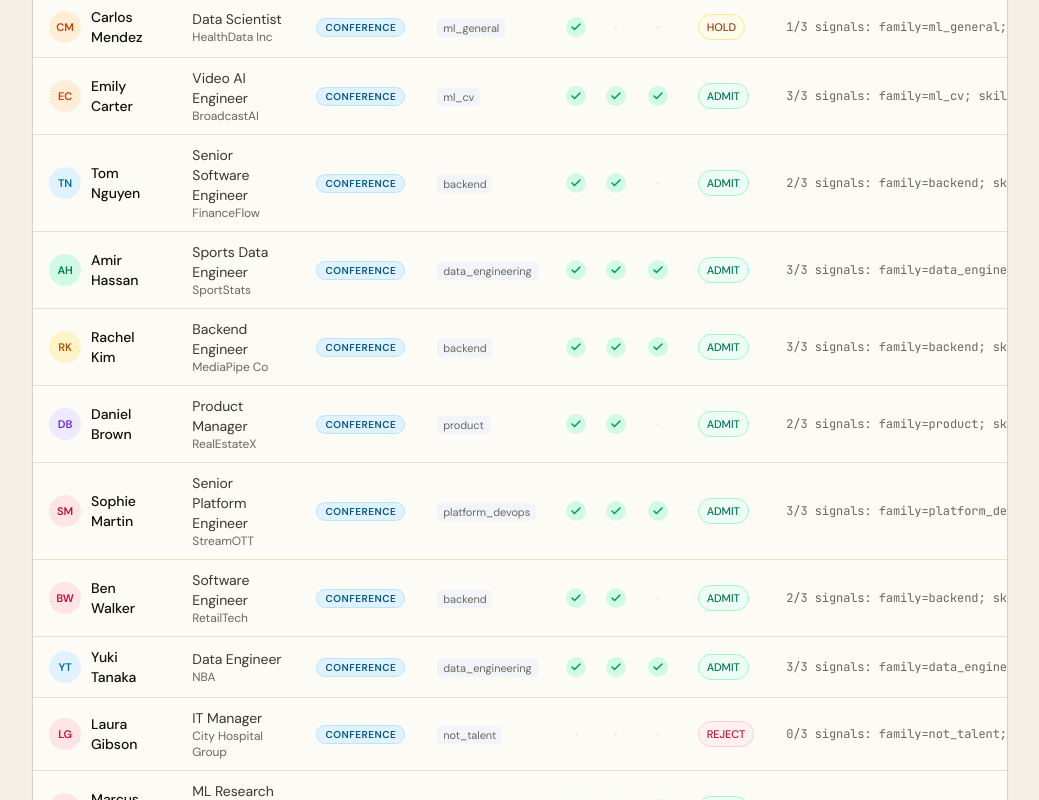
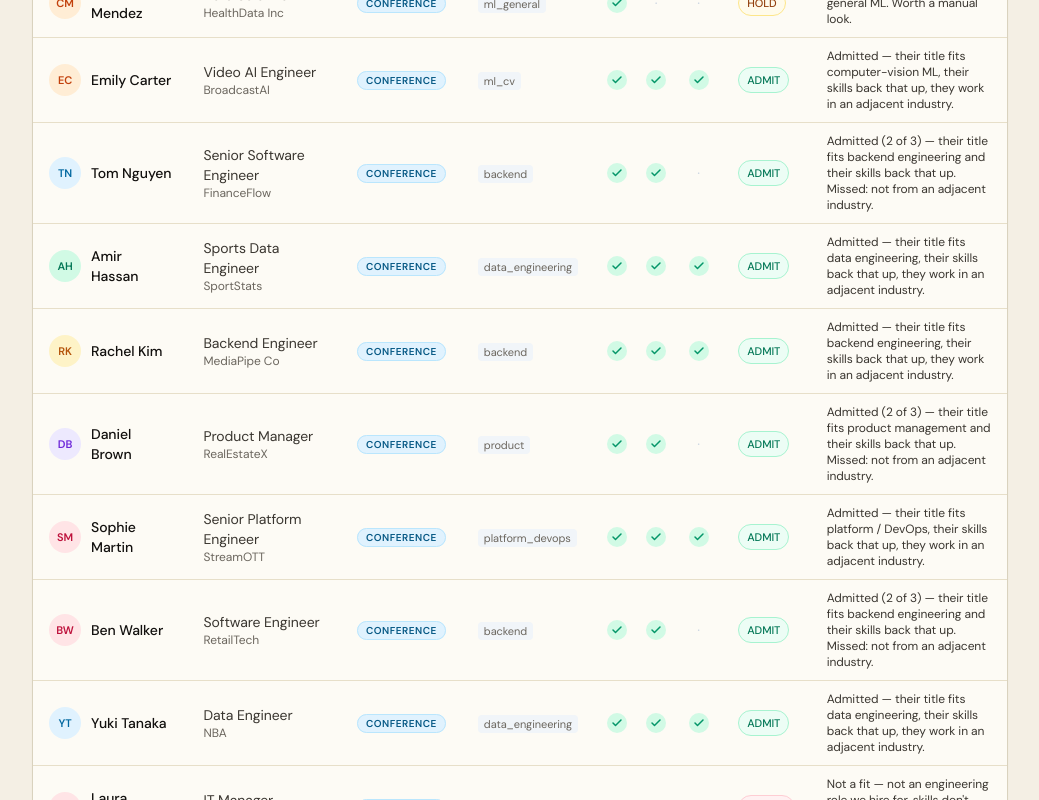
Before and after one commit to gal33k/wsc-talent-pool, a Next.js app in the folder web/: page /pool in a window 1280 px wide. Shown: the part 800-1600 px from the top of the page, without its empty margins (240-1279 px from the left). Built offline with nearby package versions, Linux system fonts and the light colour scheme.

Commit message:
Pool rows clickable + plain-English gate reasons + 'reconsider rejects' panel on job shortlist

```diff
--- a/web/app/jobs/[jobId]/shortlist-view.tsx
+++ b/web/app/jobs/[jobId]/shortlist-view.tsx
@@ -7,6 +7,7 @@ import { computeFit, computeWarmth, assignTier, TIER_ORDER } from "@/lib/scoring
 import CandidateCard from "@/components/CandidateCard";
 import CandidateDetail from "@/components/CandidateDetail";
 import WeightTuner from "@/components/WeightTuner";
+import Avatar from "@/components/Avatar";
 import { Icon } from "@/components/Icon";
 import { exportRows } from "@/lib/csv-export";
 
@@ -335,6 +336,77 @@ export default function ShortlistView({ jobId }: { jobId: string }) {
               </div>
             </div>
           )}
+
+          {/* Reconsider REJECTS — surface anyone gated out whose skills still
+              match the required list of THIS role. Reject was job-agnostic;
+              a new role can bring back someone we previously dropped. */}
+          {(() => {
+            const requiredSkillsLower = job.required_skills.map(s => s.replace(/\*$/, "").toLowerCase());
+            const reconsider = pool.candidates
+              .filter(c => c.gate.decision === "REJECT")
+              .map(c => {
+                const cs = (c.skills || []).map(s => s.toLowerCase());
+                const matches = requiredSkillsLower.filter(rs =>
+                  cs.some(s => s.includes(rs) || rs.includes(s))
+                );
+                return { candidate: c, matches };
+              })
+              .filter(r => r.matches.length >= 2)
+              .sort((a, b) => b.matches.length - a.matches.length)
+              .slice(0, 6);
+
+            if (reconsider.length === 0) return null;
+            return (
+              <section className="mt-8 card p-5 border-amber-200 bg-amber-50/40">
+                <div className="flex items-start gap-3 mb-3">
+                  <div className="w-8 h-8 rounded-md bg-amber-100 text-amber-800 flex items-center justify-center flex-shrink-0">
+                    <Icon name="alert" className="w-4 h-4" strokeWidth={2} />
+                  </div>
+                  <div className="min-w-0 flex-1">
+                    <h3 className="text-sm font-semibold text-text">
+                      {reconsider.length} previously-rejected {reconsider.length === 1 ? "candidate" : "candidates"} might fit this role
+                    </h3>
+                    <p className="text-xs text-mute mt-0.5 leading-relaxed">
+                      The pool gate is job-agnostic — these people were rejected as &ldquo;not talent
+                      in a domain we hire&rdquo; overall. But their skills match ≥2 of{" "}
+                      <strong className="text-text">{job.title}</strong>'s required list.
+                      Worth a second look. Click through to their dossier and re-admit if the recruiter agrees.
+                    </p>
+                  </div>
+                </div>
+                <ul className="space-y-2 mt-4">
+                  {reconsider.map(r => (
+                    <li
+                      key={r.candidate.id}
+                      onClick={() => setDetailId(r.candidate.id)}
+                      className="flex items-center gap-3 rounded-md bg-white border border-border px-3 py-2.5 cursor-pointer hover:border-amber-400 transition-colors"
+                    >
+                      <Avatar name={r.candidate.name} size="sm" />
+                      <div className="flex-1 min-w-0">
+                        <div className="text-sm font-medium text-text truncate">{r.candidate.name}</div>
+                        <div className="text-xs text-mute truncate">{r.candidate.title} · {r.candidate.company}</div>
+                      </div>
+                      <div className="flex flex-wrap gap-1 justify-end max-w-xs">
+                        {r.matches.slice(0, 4).map(m => (
+                          <span key={m} className="text-[10px] font-medium bg-emerald-100 text-emerald-800 rounded px-1.5 py-0.5">
+                            ✓ {m}
+                          </span>
+                        ))}
+                        {r.matches.length > 4 && (
+                          <span className="text-[10px] text-mute">+{r.matches.length - 4}</span>
+                        )}
+                      </div>
+                    </li>
+                  ))}
+                </ul>
+                <div className="text-[11px] text-mute mt-3 italic">
+                  Note: these were passed on by the gate for reasons like &ldquo;wrong role family
+                  overall&rdquo; or &ldquo;no adjacent industry.&rdquo; The skills overlap here is
+                  the recruiter's cue to check if the gate was too strict for THIS role.
+                </div>
+              </section>
+            );
+          })()}
         </div>
         <div>
           <WeightTuner />
--- a/web/app/pool/page.tsx
+++ b/web/app/pool/page.tsx
@@ -5,7 +5,57 @@ import { usePool } from "@/lib/data";
 import Avatar from "@/components/Avatar";
 import StatsBar from "@/components/StatsBar";
 import { Icon } from "@/components/Icon";
+import CandidateDetail from "@/components/CandidateDetail";
 import { exportRows } from "@/lib/csv-export";
+
+// Convert the mathematical gate reason string into plain English.
+// Uses the structured signals + role_family + a friendly family name map.
+const FAMILY_LABEL: Record<string, string> = {
+  ml_cv:            "computer-vision ML",
+  ml_general:       "general ML",
+  data_engineering: "data engineering",
+  backend:          "backend engineering",
+  frontend:         "frontend engineering",
+  platform_devops:  "platform / DevOps",
+  video_broadcast:  "video / broadcast",
+  sales_engineering: "sales engineering",
+  product:          "product management",
+  content:          "content / editorial",
+  not_talent:       "not an engineering role we hire for",
+  unknown:          "an unrecognised title",
+  leadership:       "leadership",
+};
+
+function friendlyGateReason(c: { gate: { decision: string; signals: { role_family: boolean; skills_evidence: boolean; proximity: boolean }; reason: string }; role_family: string }): string {
+  const s = c.gate.signals;
+  const familyLabel = FAMILY_LABEL[c.role_family] ?? c.role_family;
+
+  if (c.gate.decision === "ADMIT") {
+    const passed = [
+      s.role_family ? `their title fits ${familyLabel}` : null,
+      s.skills_evidence ? "their skills back that up" : null,
+      s.proximity ? "they work in an adjacent industry" : null,
+    ].filter(Boolean);
+    if (passed.length === 3) return `Admitted — ${passed.join(", ")}.`;
+    const missed = [
+      !s.role_family ? "title didn't clearly fit a role we hire" : null,
+      !s.skills_evidence ? "skills didn't back up the role type" : null,
+      !s.proximity ? "not from an adjacent industry" : null,
+    ].filter(Boolean);
+    return `Admitted (2 of 3) — ${passed.join(" and ")}. Missed: ${missed.join(" and ")}.`;
+  }
+
+  if (c.gate.decision === "HOLD") {
+    const only = s.role_family ? `title fits ${familyLabel}`
+              : s.skills_evidence ? "skills suggest a fit"
+              : s.proximity ? "works in an adjacent industry"
+              : "one weak signal";
+    return `Borderline (1 of 3) — ${only}. Worth a manual look.`;
+  }
+
+  // REJECT
+  return `Not a fit — ${familyLabel}, skills don't confirm a role we hire, no adjacent industry.`;
+}
 
 const DECISION_STYLES: Record<string, string> = {
   ADMIT:  "bg-emerald-50 text-emerald-700 border-emerald-200",
@@ -26,6 +76,7 @@ export default function TalentPoolAudit() {
   const [decision, setDecision] = useState("all");
   const [source, setSource] = useState("all");
   const [q, setQ] = useState("");
+  const [detailId, setDetailId] = useState<string | null>(null);
 
   const rows = useMemo(() => {
     if (!pool) return [];
@@ -202,7 +253,15 @@ export default function TalentPoolAudit() {
             </thead>
             <tbody>
               {rows.map((c) => (
-                <tr key={c.id} className="border-t border-border-faint hover:bg-slate-50/60 transition-colors">
+                <tr
+                  key={c.id}
+                  onClick={() => setDetailId(c.id)}
+                  onKeyDown={e => { if (e.key === "Enter" || e.key === " ") { e.preventDefault(); setDetailId(c.id); } }}
+                  tabIndex={0}
+                  role="button"
+                  aria-label={`Open dossier for ${c.name}`}
+                  className="border-t border-border-faint hover:bg-emerald-50/40 cursor-pointer transition-colors focus:outline-none focus-visible:bg-emerald-50/60"
+                >
                   <td className="px-4 py-2.5">
                     <div className="flex items-center gap-2.5">
                       <Avatar name={c.name} size="sm" />
@@ -237,8 +296,8 @@ export default function TalentPoolAudit() {
                       {c.gate.decision}
                     </span>
                   </td>
-                  <td className="px-4 py-2.5 text-xs text-mute font-mono max-w-md truncate" title={c.gate.reason}>
-                    {c.gate.reason}
+                  <td className="px-4 py-2.5 text-xs text-dim max-w-md" title={c.gate.reason}>
+                    {friendlyGateReason(c)}
                   </td>
                 </tr>
               ))}
@@ -253,6 +312,15 @@ export default function TalentPoolAudit() {
           </table>
         </div>
       </div>
+
+      {detailId && (() => {
+        const c = pool.candidates.find(x => x.id === detailId);
+        if (!c) return null;
+        // Use JOB001 (or first job) as the default dossier context — Talent Pool
+        // is a job-agnostic view, so we just show a defensible per-job dossier.
+        const job = pool.jobs.find(j => j.job_id === "JOB001") ?? pool.jobs[0];
+        return <CandidateDetail candidate={c} job={job} onClose={() => setDetailId(null)} />;
+      })()}
     </main>
   );
 }
```
